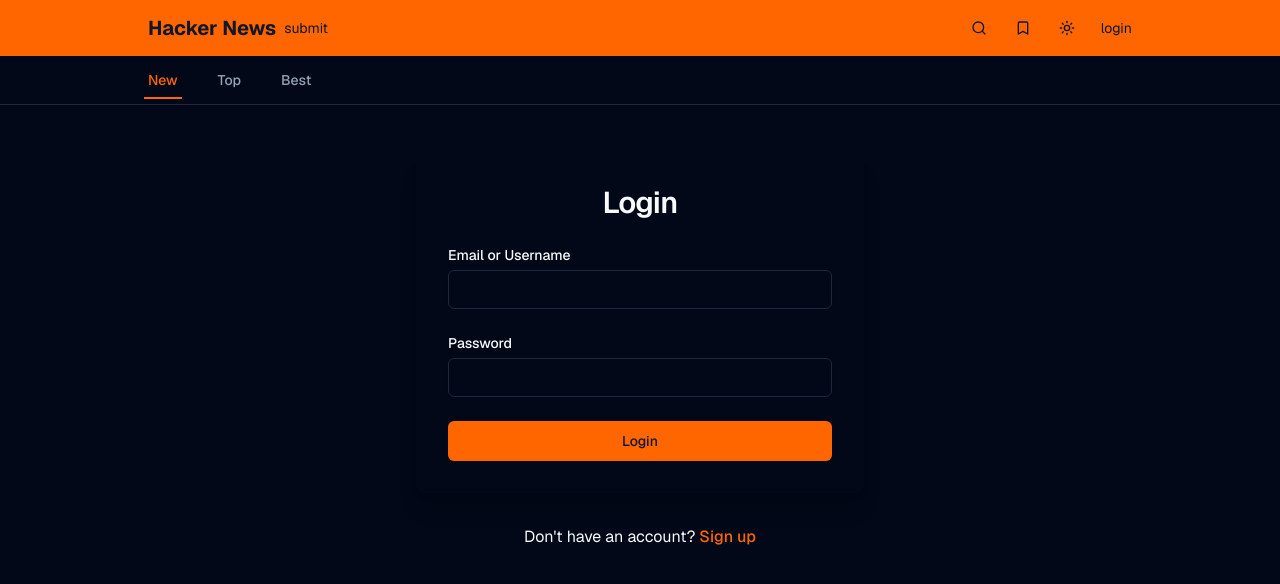
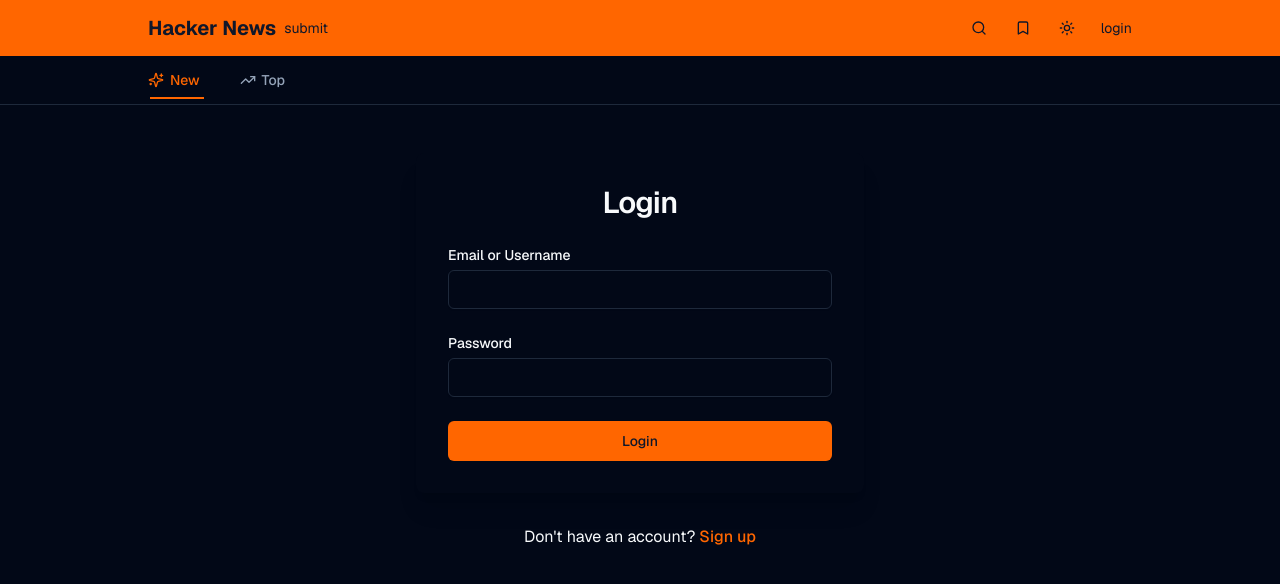
Before and after one commit to sahil-shubham/hackernews-clone, a Next.js app: page /login in a window 1280 px wide. Shown: the top 584 px of the page. Built offline with nearby package versions, Linux system fonts and the light colour scheme; no server answers.

Commit message:
Only New and Top now, using hackernews inspired time decay scoring function for top feed;

```diff
--- a/src/app/page.tsx
+++ b/src/app/page.tsx
@@ -4,6 +4,7 @@
 import { getServerSideUser } from '@/lib/authUtils';
 import { prisma } from '@/lib/prisma'; // Import Prisma client
 import type { VoteType as PrismaVoteType, PostType as PrismaPostType } from '@prisma/client'; // Import Prisma types
+import { calculateScore } from './utils/ranking'; // Corrected import path
 
 export const revalidate = 60; // Revalidate this page at most every 60 seconds
 
@@ -34,13 +35,14 @@
   // or use a simpler multi-field sort for 'best'.
 
   if (sort === 'best') {
-    // Simple 'best': more points -> more comments -> newer
-    orderBy = [{ votes: { _count: 'desc' } }, { comments: { _count: 'desc' } }, { createdAt: 'desc' }];
     // This orderBy on related counts might not be directly supported or performant in all Prisma versions/
     // If issues arise, we would fetch posts and sort them in the application layer after calculating scores.
     // For true 'best' like Hacker News, a more complex scoring algorithm considering time decay is needed.
+    orderBy = [{ votes: { _count: 'desc' } }, { comments: { _count: 'desc' } }, { createdAt: 'desc' }];
   }
-  // 'top' sort will be handled after fetching posts, as we need to calculate points first.
+  // For 'top', we fetch recent posts and then sort by calculated score in application code.
+  // So, we can keep the default createdAt: 'desc' or remove specific orderBy for 'top' at Prisma level if fetching a wider pool.
+  // Let's fetch by createdAt: 'desc' to get a relevant pool for 'top' before applying score.
 
   const postsData = await prisma.post.findMany({
     where: whereClause,
@@ -50,14 +52,14 @@
       _count: { select: { comments: true } },
       bookmarks: currentUserId ? { where: { userId: currentUserId }, select: { id: true } } : false,
     },
-    orderBy: sort === 'top' ? { createdAt: 'desc' } : orderBy, // For 'top', fetch recent ones then sort by points
+    orderBy: orderBy, // Keep existing orderBy for 'new' and 'best' (initial pool for 'best')
     skip: offset,
-    take: limit,
+    take: limit, // For 'top', consider fetching more if performance allows, then slicing after scoring
   });
 
   const totalPosts = await prisma.post.count({ where: whereClause });
 
-  const processedPosts = postsData.map((post) => {
+  const scoredPosts = postsData.map((post) => {
     const points = post.votes.reduce((acc, vote) => {
       if (vote.voteType === 'UPVOTE') return acc + 1;
       if (vote.voteType === 'DOWNVOTE') return acc - 1;
@@ -79,23 +81,25 @@
       textContent: post.textContent,
       points: points,
       author: post.author,
-      createdAt: post.createdAt.toISOString(),
+      createdAt: post.createdAt.toISOString(), // Keep as ISO string for calculateScore
       commentCount: post._count.comments,
-      type: post.type as PrismaPostType as "LINK" | "TEXT", // Ensure correct type assertion
+      type: post.type as PrismaPostType as "LINK" | "TEXT",
       voteType: currentUserVote,
       hasVoted: !!currentUserVote,
       isBookmarked: currentUserId ? (post.bookmarks && post.bookmarks.length > 0) : false,
+      // Add score field, calculated only if needed for 'top'
+      score: sort === 'top' ? calculateScore({ points, createdAt: post.createdAt }) : 0,
     };
   });
 
   if (sort === 'top') {
-    processedPosts.sort((a, b) => b.points - a.points); // Sort by points descending for 'top'
+    scoredPosts.sort((a, b) => b.score - a.score); // Sort by score descending for 'top'
   }
   // For 'best', if the Prisma orderBy on counts isn't sufficient/performant,
   // implement a custom scoring and sorting logic here.
   // Example simplified scoring for 'best' if Prisma orderBy on counts is problematic:
   // if (sort === 'best') {
-  //   processedPosts.sort((a, b) => {
+  //   scoredPosts.sort((a, b) => {
   //     const scoreA = a.points * 2 + a.commentCount; // Arbitrary weights
   //     const scoreB = b.points * 2 + b.commentCount;
   //     if (scoreB !== scoreA) return scoreB - scoreA;
@@ -104,7 +108,7 @@
   // }
 
   return {
-    posts: processedPosts,
+    posts: scoredPosts, // Return the (potentially re-sorted) scoredPosts
     page,
     totalPages: Math.ceil(totalPosts / limit),
     totalPosts,
--- a/src/components/Header.tsx
+++ b/src/components/Header.tsx
@@ -4,7 +4,7 @@
 import Link from 'next/link'
 import { useRouter, useSearchParams } from 'next/navigation'
 import { motion, AnimatePresence } from 'framer-motion'
-import { Search, Check, Sun, Moon, Bookmark } from 'lucide-react'
+import { Search, Check, Sun, Moon, Bookmark, Sparkles, TrendingUp } from 'lucide-react'
 import { useTheme } from 'next-themes'
 import { User } from '@/lib/authUtils'
 import { useAuthAPI } from '@/hooks/useAuthAPI'
@@ -46,9 +46,8 @@
   }
 
   const tabs = [
-    { id: 'new', label: 'New' },
-    { id: 'top', label: 'Top' },
-    { id: 'best', label: 'Best' }
+    { id: 'new', label: 'New', icon: Sparkles },
+    { id: 'top', label: 'Top', icon: TrendingUp },
   ]
 
   // Determine if we are on the bookmarks page
@@ -137,10 +136,11 @@
             <button
               key={tab.id}
               onClick={() => handleSortChange(tab.id)}
-              className={`relative px-1 py-2 text-sm font-medium transition-colors cursor-pointer group focus:outline-none focus-visible:ring-1 focus-visible:ring-ring roundedwhitespace-nowrap
+              className={`relative flex items-center space-x-1.5 px-1 py-2 text-sm font-medium transition-colors cursor-pointer group focus:outline-none focus-visible:ring-1 focus-visible:ring-ring rounded whitespace-nowrap
                   ${currentSort === tab.id ? 'text-primary' : 'text-muted-foreground hover:text-foreground'}`}
             >
-              {tab.label}
+              <tab.icon className="h-4 w-4" />
+              <span>{tab.label}</span>
               {currentSort === tab.id ? (
                 <motion.div
                   layoutId="activeTab"
```
